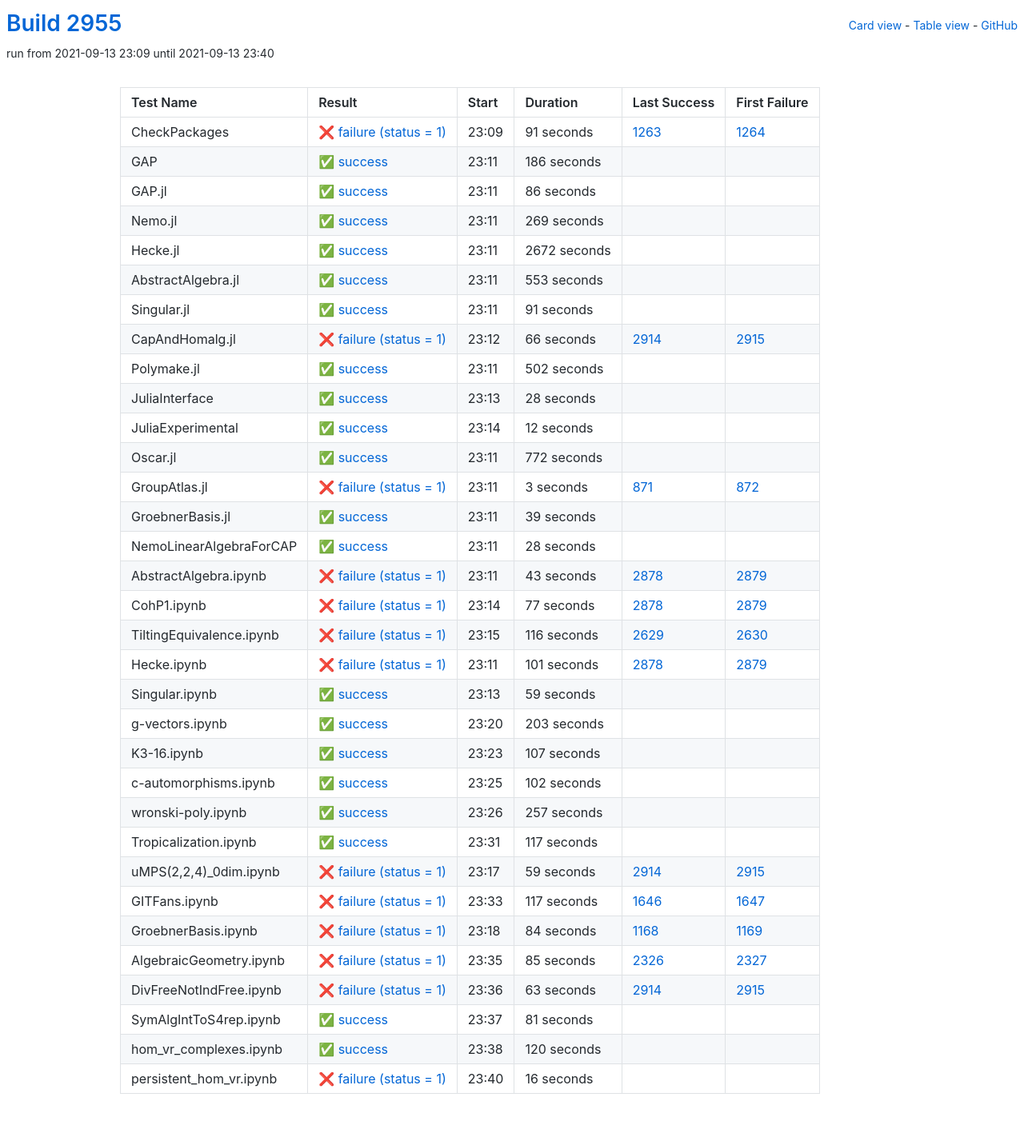
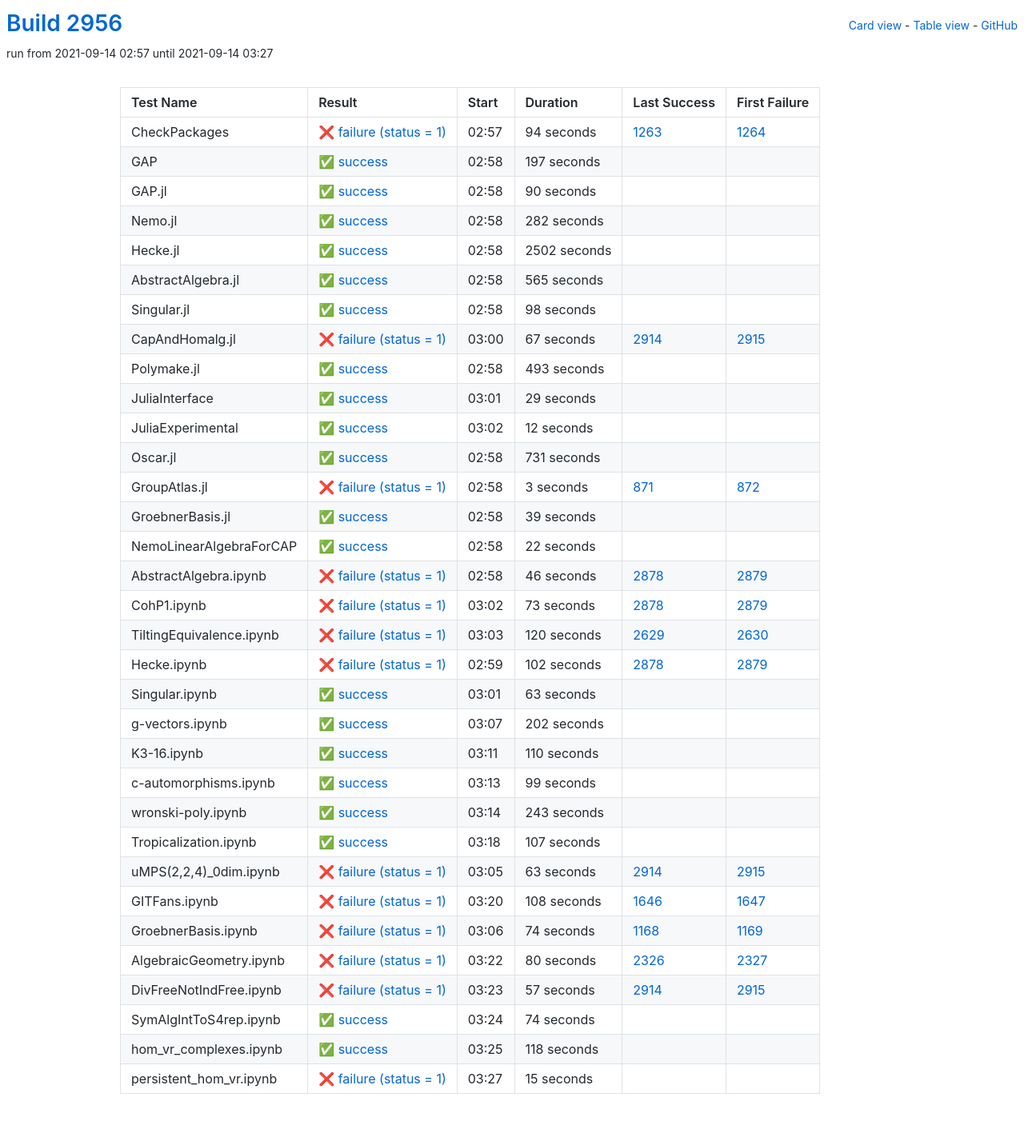
Before and after one commit to oscar-system/oscar-ci-status-stable, a Jekyll site: the page built from table.html, in a window 1280 px wide. Shown: the whole page at 80% size. Built offline with Jekyll 4.4.1, drawn with Linux system fonts in a browser that asks for light colours.

Commit message:
Build #2956

```diff
--- a/_data/ci.yml
+++ b/_data/ci.yml
@@ -1,6 +1,6 @@
 ---
-build: 2955
-build_url: https://oscarci.mathematik.uni-kl.de/job/oscar-stable/2955/
+build: 2956
+build_url: https://oscarci.mathematik.uni-kl.de/job/oscar-stable/2956/
 job: oscar-stable
 organization: oscar-system
 repo: oscar-ci-status-stable
@@ -8,128 +8,128 @@ repourl: https://github.com/oscar-system/oscar-ci-status-stable
 tests:
 - name: CheckPackages
   id: checkpackages
-  log: https://oscarci.mathematik.uni-kl.de/job/oscar-stable/2955/artifact/logs/build-2955/CheckPackages.log
-  start: 2021-09-13 23:09
+  log: https://oscarci.mathematik.uni-kl.de/job/oscar-stable/2956/artifact/logs/build-2956/CheckPackages.log
+  start: 2021-09-14 02:57
   success: false
   exitcode: 1
   status: failure
-  duration: 91
+  duration: 94
   last_success: 1263
   last_success_url: https://oscarci.mathematik.uni-kl.de/job/oscar-stable/1263/
   first_failure: 1264
   first_failure_url: https://oscarci.mathematik.uni-kl.de/job/oscar-stable/1264/
 - name: GAP
   id: gap
-  log: https://oscarci.mathematik.uni-kl.de/job/oscar-stable/2955/artifact/logs/build-2955/GAP.log
-  start: 2021-09-13 23:11
+  log: https://oscarci.mathematik.uni-kl.de/job/oscar-stable/2956/artifact/logs/build-2956/GAP.log
+  start: 2021-09-14 02:58
   success: true
   exitcode: 0
   status: success
-  duration: 186
+  duration: 197
   last_success: false
   last_success_url:
   first_failure: false
   first_failure_url:
 - name: GAP.jl
   id: gap-jl
-  log: https://oscarci.mathematik.uni-kl.de/job/oscar-stable/2955/artifact/logs/build-2955/GAP.jl.log
-  start: 2021-09-13 23:11
+  log: https://oscarci.mathematik.uni-kl.de/job/oscar-stable/2956/artifact/logs/build-2956/GAP.jl.log
+  start: 2021-09-14 02:58
   success: true
   exitcode: 0
   status: success
-  duration: 86
+  duration: 90
   last_success: false
   last_success_url:
   first_failure: false
   first_failure_url:
 - name: Nemo.jl
   id: nemo-jl
-  log: https://oscarci.mathematik.uni-kl.de/job/oscar-stable/2955/artifact/logs/build-2955/Nemo.jl.log
-  start: 2021-09-13 23:11
+  log: https://oscarci.mathematik.uni-kl.de/job/oscar-stable/2956/artifact/logs/build-2956/Nemo.jl.log
+  start: 2021-09-14 02:58
   success: true
   exitcode: 0
   status: success
-  duration: 269
+  duration: 282
   last_success: false
   last_success_url:
   first_failure: false
   first_failure_url:
 - name: Hecke.jl
   id: hecke-jl
-  log: https://oscarci.mathematik.uni-kl.de/job/oscar-stable/2955/artifact/logs/build-2955/Hecke.jl.log
-  start: 2021-09-13 23:11
+  log: https://oscarci.mathematik.uni-kl.de/job/oscar-stable/2956/artifact/logs/build-2956/Hecke.jl.log
+  start: 2021-09-14 02:58
   success: true
   exitcode: 0
   status: success
-  duration: 2672
+  duration: 2502
   last_success: false
   last_success_url:
   first_failure: false
   first_failure_url:
 - name: AbstractAlgebra.jl
   id: abstractalgebra-jl
-  log: https://oscarci.mathematik.uni-kl.de/job/oscar-stable/2955/artifact/logs/build-2955/AbstractAlgebra.jl.log
-  start: 2021-09-13 23:11
+  log: https://oscarci.mathematik.uni-kl.de/job/oscar-stable/2956/artifact/logs/build-2956/AbstractAlgebra.jl.log
+  start: 2021-09-14 02:58
   success: true
   exitcode: 0
   status: success
-  duration: 553
+  duration: 565
   last_success: false
   last_success_url:
   first_failure: false
   first_failure_url:
 - name: Singular.jl
   id: singular-jl
-  log: https://oscarci.mathematik.uni-kl.de/job/oscar-stable/2955/artifact/logs/build-2955/Singular.jl.log
-  start: 2021-09-13 23:11
+  log: https://oscarci.mathematik.uni-kl.de/job/oscar-stable/2956/artifact/logs/build-2956/Singular.jl.log
+  start: 2021-09-14 02:58
   success: true
   exitcode: 0
   status: success
-  duration: 91
+  duration: 98
   last_success: false
   last_success_url:
   first_failure: false
   first_failure_url:
 - name: CapAndHomalg.jl
   id: capandhomalg-jl
-  log: https://oscarci.mathematik.uni-kl.de/job/oscar-stable/2955/artifact/logs/build-2955/CapAndHomalg.jl.log
-  start: 2021-09-13 23:12
+  log: https://oscarci.mathematik.uni-kl.de/job/oscar-stable/2956/artifact/logs/build-2956/CapAndHomalg.jl.log
+  start: 2021-09-14 03:00
   success: false
   exitcode: 1
   status: failure
-  duration: 66
+  duration: 67
   last_success: 2914
   last_success_url: https://oscarci.mathematik.uni-kl.de/job/oscar-stable/2914/
   first_failure: 2915
   first_failure_url: https://oscarci.mathematik.uni-kl.de/job/oscar-stable/2915/
 - name: Polymake.jl
   id: polymake-jl
-  log: https://oscarci.mathematik.uni-kl.de/job/oscar-stable/2955/artifact/logs/build-2955/Polymake.jl.log
-  start: 2021-09-13 23:11
+  log: https://oscarci.mathematik.uni-kl.de/job/oscar-stable/2956/artifact/logs/build-2956/Polymake.jl.log
+  start: 2021-09-14 02:58
   success: true
   exitcode: 0
   status: success
-  duration: 502
+  duration: 493
   last_success: false
   last_success_url:
   first_failure: false
   first_failure_url:
 - name: JuliaInterface
   id: juliainterface
-  log: https://oscarci.mathematik.uni-kl.de/job/oscar-stable/2955/artifact/logs/build-2955/JuliaInterface.log
-  start: 2021-09-13 23:13
+  log: https://oscarci.mathematik.uni-kl.de/job/oscar-stable/2956/artifact/logs/build-2956/JuliaInterface.log
+  start: 2021-09-14 03:01
   success: true
   exitcode: 0
   status: success
-  duration: 28
+  duration: 29
   last_success: false
   last_success_url:
   first_failure: false
   first_failure_url:
 - name: JuliaExperimental
   id: juliaexperimental
-  log: https://oscarci.mathematik.uni-kl.de/job/oscar-stable/2955/artifact/logs/build-2955/JuliaExperimental.log
-  start: 2021-09-13 23:14
+  log: https://oscarci.mathematik.uni-kl.de/job/oscar-stable/2956/artifact/logs/build-2956/JuliaExperimental.log
+  start: 2021-09-14 03:02
   success: true
   exitcode: 0
   status: success
@@ -140,20 +140,20 @@ tests:
   first_failure_url:
 - name: Oscar.jl
   id: oscar-jl
-  log: https://oscarci.mathematik.uni-kl.de/job/oscar-stable/2955/artifact/logs/build-2955/Oscar.jl.log
-  start: 2021-09-13 23:11
+  log: https://oscarci.mathematik.uni-kl.de/job/oscar-stable/2956/artifact/logs/build-2956/Oscar.jl.log
+  start: 2021-09-14 02:58
   success: true
   exitcode: 0
   status: success
-  duration: 772
+  duration: 731
   last_success: false
   last_success_url:
   first_failure: false
   first_failure_url:
 - name: GroupAtlas.jl
   id: groupatlas-jl
-  log: https://oscarci.mathematik.uni-kl.de/job/oscar-stable/2955/artifact/logs/build-2955/GroupAtlas.jl.log
-  start: 2021-09-13 23:11
+  log: https://oscarci.mathematik.uni-kl.de/job/oscar-stable/2956/artifact/logs/build-2956/GroupAtlas.jl.log
+  start: 2021-09-14 02:58
   success: false
   exitcode: 1
   status: failure
@@ -164,8 +164,8 @@ tests:
   first_failure_url: https://oscarci.mathematik.uni-kl.de/job/oscar-stable/872/
 - name: GroebnerBasis.jl
   id: groebnerbasis-jl
-  log: https://oscarci.mathematik.uni-kl.de/job/oscar-stable/2955/artifact/logs/build-2955/GroebnerBasis.jl.log
-  start: 2021-09-13 23:11
+  log: https://oscarci.mathematik.uni-kl.de/job/oscar-stable/2956/artifact/logs/build-2956/GroebnerBasis.jl.log
+  start: 2021-09-14 02:58
   success: true
   exitcode: 0
   status: success
@@ -176,92 +176,128 @@ tests:
   first_failure_url:
 - name: NemoLinearAlgebraForCAP
   id: nemolinearalgebraforcap
-  log: https://oscarci.mathematik.uni-kl.de/job/oscar-stable/2955/artifact/logs/build-2955/NemoLinearAlgebraForCAP.log
-  start: 2021-09-13 23:11
+  log: https://oscarci.mathematik.uni-kl.de/job/oscar-stable/2956/artifact/logs/build-2956/NemoLinearAlgebraForCAP.log
+  start: 2021-09-14 02:58
   success: true
   exitcode: 0
   status: success
-  duration: 28
+  duration: 22
   last_success: false
   last_success_url:
   first_failure: false
   first_failure_url:
 - name: AbstractAlgebra.ipynb
   id: abstractalgebra-ipynb
-  log: https://oscarci.mathematik.uni-kl.de/job/oscar-stable/2955/artifact/logs/build-2955/AbstractAlgebra.ipynb.log
-  start: 2021-09-13 23:11
+  log: https://oscarci.mathematik.uni-kl.de/job/oscar-stable/2956/artifact/logs/build-2956/AbstractAlgebra.ipynb.log
+  start: 2021-09-14 02:58
   success: false
   exitcode: 1
   status: failure
-  duration: 43
+  duration: 46
   last_success: 2878
   last_success_url: https://oscarci.mathematik.uni-kl.de/job/oscar-stable/2878/
   first_failure: 2879
   first_failure_url: https://oscarci.mathematik.uni-kl.de/job/oscar-stable/2879/
 - name: CohP1.ipynb
   id: cohp1-ipynb
-  log: https://oscarci.mathematik.uni-kl.de/job/oscar-stable/2955/artifact/logs/build-2955/CohP1.ipynb.log
-  start: 2021-09-13 23:14
+  log: https://oscarci.mathematik.uni-kl.de/job/oscar-stable/2956/artifact/logs/build-2956/CohP1.ipynb.log
+  start: 2021-09-14 03:02
   success: false
   exitcode: 1
   status: failure
-  duration: 77
+  duration: 73
   last_success: 2878
   last_success_url: https://oscarci.mathematik.uni-kl.de/job/oscar-stable/2878/
   first_failure: 2879
   first_failure_url: https://oscarci.mathematik.uni-kl.de/job/oscar-stable/2879/
 - name: TiltingEquivalence.ipynb
   id: tiltingequivalence-ipynb
-  log: https://oscarci.mathematik.uni-kl.de/job/oscar-stable/2955/artifact/logs/build-2955/TiltingEquivalence.ipynb.log
-  start: 2021-09-13 23:15
+  log: https://oscarci.mathematik.uni-kl.de/job/oscar-stable/2956/artifact/logs/build-2956/TiltingEquivalence.ipynb.log
+  start: 2021-09-14 03:03
   success: false
   exitcode: 1
   status: failure
-  duration: 116
+  duration: 120
   last_success: 2629
   last_success_url: https://oscarci.mathematik.uni-kl.de/job/oscar-stable/2629/
   first_failure: 2630
   first_failure_url: https://oscarci.mathematik.uni-kl.de/job/oscar-stable/2630/
 - name: Hecke.ipynb
   id: hecke-ipynb
-  log: https://oscarci.mathematik.uni-kl.de/job/oscar-stable/2955/artifact/logs/build-2955/Hecke.ipynb.log
-  start: 2021-09-13 23:11
+  log: https://oscarci.mathematik.uni-kl.de/job/oscar-stable/2956/artifact/logs/build-2956/Hecke.ipynb.log
+  start: 2021-09-14 02:59
   success: false
   exitcode: 1
   status: failure
-  duration: 101
+  duration: 102
   last_success: 2878
   last_success_url: https://oscarci.mathematik.uni-kl.de/job/oscar-stable/2878/
   first_failure: 2879
   first_failure_url: https://oscarci.mathematik.uni-kl.de/job/oscar-stable/2879/
 - name: Singular.ipynb
   id: singular-ipynb
-  log: https://oscarci.mathematik.uni-kl.de/job/oscar-stable/2955/artifact/logs/build-2955/Singular.ipynb.log
-  start: 2021-09-13 23:13
+  log: https://oscarci.mathematik.uni-kl.de/job/oscar-stable/2956/artifact/logs/build-2956/Singular.ipynb.log
+  start: 2021-09-14 03:01
   success: true
   exitcode: 0
   status: success
-  duration: 59
+  duration: 63
   last_success: false
   last_success_url:
   first_failure: false
   first_failure_url:
 - name: g-vectors.ipynb
   id: g-vectors-ipynb
-  log: https://oscarci.mathematik.uni-kl.de/job/oscar-stable/2955/artifact/logs/build-2955/g-vectors.ipynb.log
-  start: 2021-09-13 23:20
+  log: https://oscarci.mathematik.uni-kl.de/job/oscar-stable/2956/artifact/logs/build-2956/g-vectors.ipynb.log
+  start: 2021-09-14 03:07
   success: true
   exitcode: 0
   status: success
-  duration: 203
+  duration: 202
   last_success: false
   last_success_url:
   first_failure: false
   first_failure_url:
 - name: K3-16.ipynb
   id: k3-16-ipynb
-  log: https://oscarci.mathematik.uni-kl.de/job/oscar-stable/2955/artifact/logs/build-2955/K3-16.ipynb.log
-  start: 2021-09-13 23:23
+  log: https://oscarci.mathematik.uni-kl.de/job/oscar-stable/2956/artifact/logs/build-2956/K3-16.ipynb.log
+  start: 2021-09-14 03:11
+  success: true
+  exitcode: 0
+  status: success
+  duration: 110
+  last_success: false
+  last_success_url:
+  first_failure: false
+  first_failure_url:
+- name: c-automorphisms.ipynb
+  id: c-automorphisms-ipynb
+  log: https://oscarci.mathematik.uni-kl.de/job/oscar-stable/2956/artifact/logs/build-2956/c-automorphisms.ipynb.log
+  start: 2021-09-14 03:13
+  success: true
+  exitcode: 0
+  status: success
+  duration: 99
+  last_success: false
+  last_success_url:
+  first_failure: false
+  first_failure_url:
+- name: wronski-poly.ipynb
+  id: wronski-poly-ipynb
+  log: https://oscarci.mathematik.uni-kl.de/job/oscar-stable/2956/artifact/logs/build-2956/wronski-poly.ipynb.log
+  start: 2021-09-14 03:14
+  success: true
+  exitcode: 0
+  status: success
+  duration: 243
+  last_success: false
+  last_success_url:
+  first_failure: false
+  first_failure_url:
+- name: Tropicalization.ipynb
+  id: tropicalization-ipynb
+  log: https://oscarci.mathematik.uni-kl.de/job/oscar-stable/2956/artifact/logs/build-2956/Tropicalization.ipynb.log
+  start: 2021-09-14 03:18
   success: true
   exitcode: 0
   status: success
@@ -270,94 +306,10 @@ tests:
   last_success_url:
   first_failure: false
   first_failure_url:
-- name: c-automorphisms.ipynb
-  id: c-automorphisms-ipynb
-  log: https://oscarci.mathematik.uni-kl.de/job/oscar-stable/2955/artifact/logs/build-2955/c-automorphisms.ipynb.log
-  start: 2021-09-13 23:25
-  success: true
-  exitcode: 0
-  status: success
-  duration: 102
-  last_success: false
-  last_success_url:
-  first_failure: false
-  first_failure_url:
-- name: wronski-poly.ipynb
-  id: wronski-poly-ipynb
-  log: https://oscarci.mathematik.uni-kl.de/job/oscar-stable/2955/artifact/logs/build-2955/wronski-poly.ipynb.log
-  start: 2021-09-13 23:26
-  success: true
-  exitcode: 0
-  status: success
-  duration: 257
-  last_success: false
-  last_success_url:
-  first_failure: false
-  first_failure_url:
-- name: Tropicalization.ipynb
-  id: tropicalization-ipynb
-  log: https://oscarci.mathematik.uni-kl.de/job/oscar-stable/2955/artifact/logs/build-2955/Tropicalization.ipynb.log
-  start: 2021-09-13 23:31
-  success: true
-  exitcode: 0
-  status: success
-  duration: 117
-  last_success: false
-  last_success_url:
-  first_failure: false
-  first_failure_url:
 - name: uMPS(2,2,4)_0dim.ipynb
   id: umps-2-2-4-0dim-ipynb
-  log: https://oscarci.mathematik.uni-kl.de/job/oscar-stable/2955/artifact/logs/build-2955/uMPS-2-2-4-_0dim.ipynb.log
-  start: 2021-09-13 23:17
-  success: false
-  exitcode: 1
-  status: failure
-  duration: 59
-  last_success: 2914
-  last_success_url: https://oscarci.mathematik.uni-kl.de/job/oscar-stable/2914/
-  first_failure: 2915
-  first_failure_url: https://oscarci.mathematik.uni-kl.de/job/oscar-stable/2915/
-- name: GITFans.ipynb
-  id: gitfans-ipynb
-  log: https://oscarci.mathematik.uni-kl.de/job/oscar-stable/2955/artifact/logs/build-2955/GITFans.ipynb.log
-  start: 2021-09-13 23:33
-  success: false
-  exitcode: 1
-  status: failure
-  duration: 117
-  last_success: 1646
-  last_success_url: https://oscarci.mathematik.uni-kl.de/job/oscar-stable/1646/
-  first_failure: 1647
-  first_failure_url: https://oscarci.mathematik.uni-kl.de/job/oscar-stable/1647/
-- name: GroebnerBasis.ipynb
-  id: groebnerbasis-ipynb
-  log: https://oscarci.mathematik.uni-kl.de/job/oscar-stable/2955/artifact/logs/build-2955/GroebnerBasis.ipynb.log
-  start: 2021-09-13 23:18
-  success: false
-  exitcode: 1
-  status: failure
-  duration: 84
-  last_success: 1168
-  last_success_url: https://oscarci.mathematik.uni-kl.de/job/oscar-stable/1168/
-  first_failure: 1169
-  first_failure_url: https://oscarci.mathematik.uni-kl.de/job/oscar-stable/1169/
-- name: AlgebraicGeometry.ipynb
-  id: algebraicgeometry-ipynb
-  log: https://oscarci.mathematik.uni-kl.de/job/oscar-stable/2955/artifact/logs/build-2955/AlgebraicGeometry.ipynb.log
-  start: 2021-09-13 23:35
-  success: false
-  exitcode: 1
-  status: failure
-  duration: 85
-  last_success: 2326
-  last_success_url: https://oscarci.mathematik.uni-kl.de/job/oscar-stable/2326/
-  first_failure: 2327
-  first_failure_url: https://oscarci.mathematik.uni-kl.de/job/oscar-stable/2327/
-- name: DivFreeNotIndFree.ipynb
-  id: divfreenotindfree-ipynb
-  log: https://oscarci.mathematik.uni-kl.de/job/oscar-stable/2955/artifact/logs/build-2955/DivFreeNotIndFree.ipynb.log
-  start: 2021-09-13 23:36
+  log: https://oscarci.mathematik.uni-kl.de/job/oscar-stable/2956/artifact/logs/build-2956/uMPS-2-2-4-_0dim.ipynb.log
+  start: 2021-09-14 03:05
   success: false
   exitcode: 1
   status: failure
@@ -366,38 +318,86 @@ tests:
   last_success_url: https://oscarci.mathematik.uni-kl.de/job/oscar-stable/2914/
   first_failure: 2915
   first_failure_url: https://oscarci.mathematik.uni-kl.de/job/oscar-stable/2915/
+- name: GITFans.ipynb
+  id: gitfans-ipynb
+  log: https://oscarci.mathematik.uni-kl.de/job/oscar-stable/2956/artifact/logs/build-2956/GITFans.ipynb.log
+  start: 2021-09-14 03:20
+  success: false
+  exitcode: 1
+  status: failure
+  duration: 108
+  last_success: 1646
+  last_success_url: https://oscarci.mathematik.uni-kl.de/job/oscar-stable/1646/
+  first_failure: 1647
+  first_failure_url: https://oscarci.mathematik.uni-kl.de/job/oscar-stable/1647/
+- name: GroebnerBasis.ipynb
+  id: groebnerbasis-ipynb
+  log: https://oscarci.mathematik.uni-kl.de/job/oscar-stable/2956/artifact/logs/build-2956/GroebnerBasis.ipynb.log
+  start: 2021-09-14 03:06
+  success: false
+  exitcode: 1
+  status: failure
+  duration: 74
+  last_success: 1168
+  last_success_url: https://oscarci.mathematik.uni-kl.de/job/oscar-stable/1168/
+  first_failure: 1169
+  first_failure_url: https://oscarci.mathematik.uni-kl.de/job/oscar-stable/1169/
+- name: AlgebraicGeometry.ipynb
+  id: algebraicgeometry-ipynb
+  log: https://oscarci.mathematik.uni-kl.de/job/oscar-stable/2956/artifact/logs/build-2956/AlgebraicGeometry.ipynb.log
+  start: 2021-09-14 03:22
+  success: false
+  exitcode: 1
+  status: failure
+  duration: 80
+  last_success: 2326
+  last_success_url: https://oscarci.mathematik.uni-kl.de/job/oscar-stable/2326/
+  first_failure: 2327
+  first_failure_url: https://oscarci.mathematik.uni-kl.de/job/oscar-stable/2327/
+- name: DivFreeNotIndFree.ipynb
+  id: divfreenotindfree-ipynb
+  log: https://oscarci.mathematik.uni-kl.de/job/oscar-stable/2956/artifact/logs/build-2956/DivFreeNotIndFree.ipynb.log
+  start: 2021-09-14 03:23
+  success: false
+  exitcode: 1
+  status: failure
+  duration: 57
+  last_success: 2914
+  last_success_url: https://oscarci.mathematik.uni-kl.de/job/oscar-stable/2914/
+  first_failure: 2915
+  first_failure_url: https://oscarci.mathematik.uni-kl.de/job/oscar-stable/2915/
 - name: SymAlgIntToS4rep.ipynb
   id: symalginttos4rep-ipynb
-  log: https://oscarci.mathematik.uni-kl.de/job/oscar-stable/2955/artifact/logs/build-2955/SymAlgIntToS4rep.ipynb.log
-  start: 2021-09-13 23:37
+  log: https://oscarci.mathematik.uni-kl.de/job/oscar-stable/2956/artifact/logs/build-2956/SymAlgIntToS4rep.ipynb.log
+  start: 2021-09-14 03:24
   success: true
   exitcode: 0
   status: success
-  duration: 81
+  duration: 74
   last_success: false
   last_success_url:
   first_failure: false
   first_failure_url:
 - name: hom_vr_complexes.ipynb
   id: hom-vr-complexes-ipynb
-  log: https://oscarci.mathematik.uni-kl.de/job/oscar-stable/2955/artifact/logs/build-2955/hom_vr_complexes.ipynb.log
-  start: 2021-09-13 23:38
+  log: https://oscarci.mathematik.uni-kl.de/job/oscar-stable/2956/artifact/logs/build-2956/hom_vr_complexes.ipynb.log
+  start: 2021-09-14 03:25
   success: true
   exitcode: 0
   status: success
-  duration: 120
+  duration: 118
   last_success: false
   last_success_url:
   first_failure: false
   first_failure_url:
 - name: persistent_hom_vr.ipynb
   id: persistent-hom-vr-ipynb
-  log: https://oscarci.mathematik.uni-kl.de/job/oscar-stable/2955/artifact/logs/build-2955/persistent_hom_vr.ipynb.log
-  start: 2021-09-13 23:40
+  log: https://oscarci.mathematik.uni-kl.de/job/oscar-stable/2956/artifact/logs/build-2956/persistent_hom_vr.ipynb.log
+  start: 2021-09-14 03:27
   success: false
   exitcode: 1
   status: failure
-  duration: 16
+  duration: 15
   last_success: false
   last_success_url:
   first_failure: false
```
Also changed, not shown: README.md.
